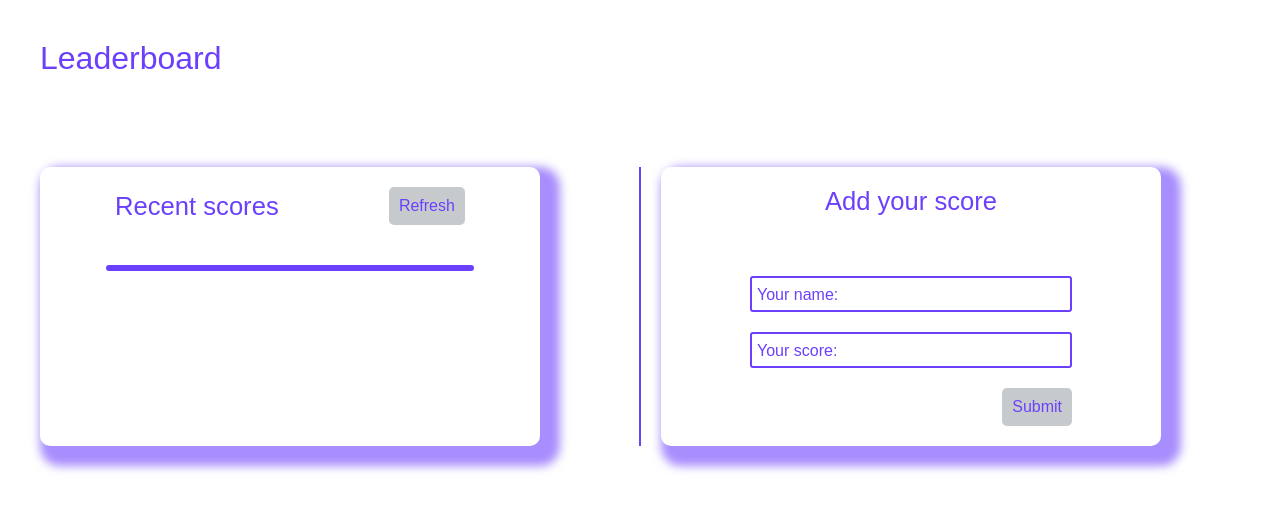
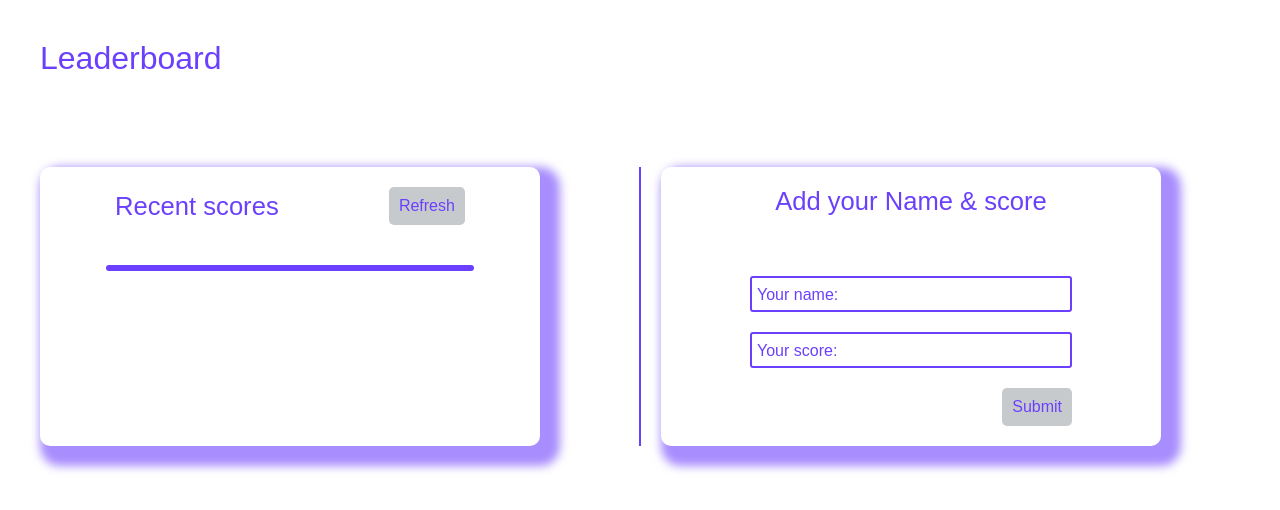
Before and after one commit to Alfredbis29/My-Leaderbord-Project, a website built with webpack: page src/index.html in a window 1280 px wide. Built offline with nearby package versions, Linux system fonts and the light colour scheme; no server answers.

Commit message:
add design

```diff
--- a/src/index.html
+++ b/src/index.html
@@ -29,7 +29,7 @@
     <div class="divider"></div>
     <section class="add-scores">
       <div class="display scores">
-        <h2>Add your score</h2>
+        <h2>Add your Name & score</h2>
       </div>
       <form id="form">
         <span class="success"></span>
```
